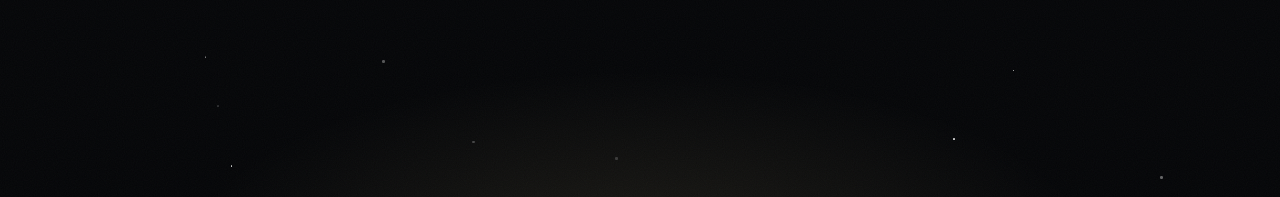
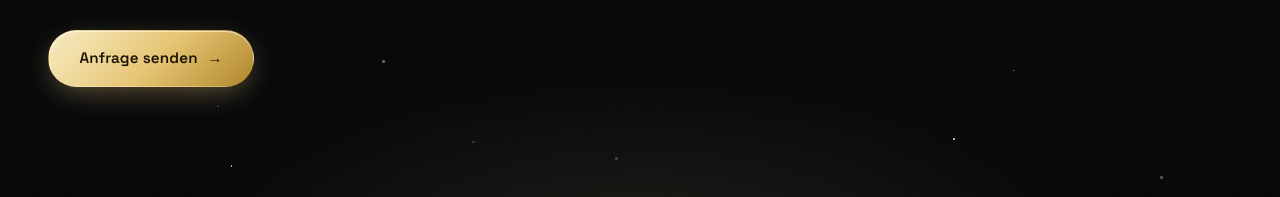
Before and after one commit to awinwindeal1-del/netpartner, a plain HTML site: page ki/leistungen.html in a window 1280 px wide. Shown: the part 538-735 px from the top of the page. Drawn offline with Linux system fonts and the light colour scheme.

Commit message:
leistungen.html: zwei Anfrage-Buttons (nach dem Hero, am Ende der Leistungsbereiche)

```diff
--- a/ki/leistungen.html
+++ b/ki/leistungen.html
@@ -160,6 +160,7 @@
     <div class="eyebrow reveal in">Unsere Services</div>
     <h1 class="reveal in">Leistungen, die Ihr Geschäft <span class="text-gradient">spürbar</span> voranbringen</h1>
     <p class="lead reveal in reveal-delay-1" style="margin-top:1.4rem;">Zehn Leistungsbereiche — von der Datenanalyse bis zum KI-Video. Zu jedem Bereich gibt es eine fertige Präsentation zum Durchklicken.</p>
+    <p class="reveal in reveal-delay-2" style="margin-top:2.2rem;"><a href="kontakt.html" class="btn btn-primary">Anfrage senden <span class="btn-arrow">→</span></a></p>
   </div>
 </section>
 
@@ -231,6 +232,7 @@
         <p style="margin-top:1rem; color:var(--accent); font-weight:600;">Präsentation öffnen <span class="btn-arrow">→</span></p>
       </a>
     </div>
+    <div class="reveal" style="text-align:center; margin-top:2.8rem;"><a href="kontakt.html" class="btn btn-primary">Anfrage senden <span class="btn-arrow">→</span></a></div>
   </div>
 </section>
 
```
